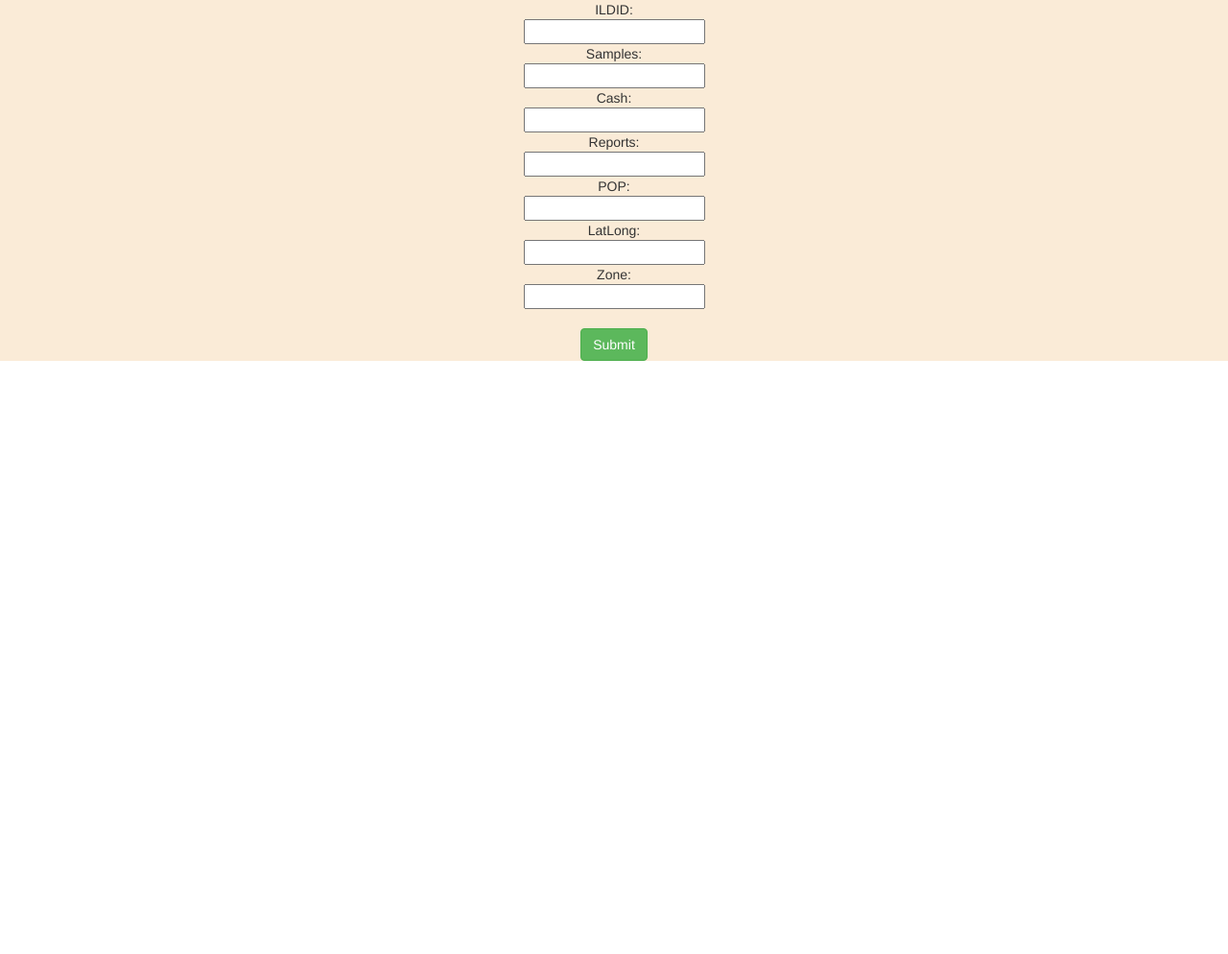
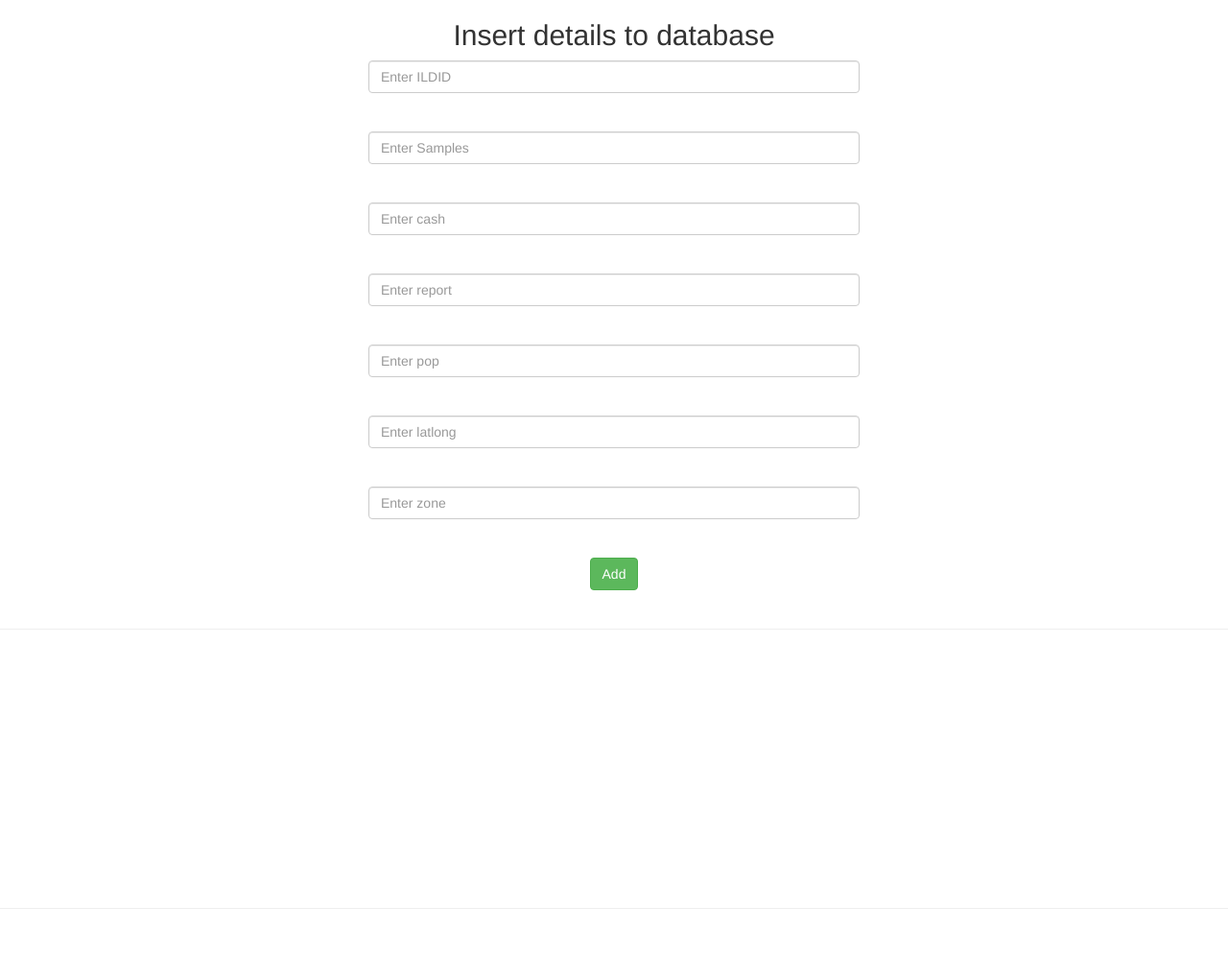
Before and after one commit to santy098/FriendIndeed_Playground, a plain HTML site: page FriendIndeed/index.html in a window 1280 px wide. Shown: the whole page at 96% size. Drawn offline with nearby package versions, Linux system fonts and the light colour scheme; no server answers.

Commit message:
Added styling for chartJS

```diff
--- a/FriendIndeed/index.html
+++ b/FriendIndeed/index.html
@@ -16,35 +16,47 @@
 <body>
 
     <center>
-        <div style="background-color:antiquewhite;">
-            ILDID:<br />
-            <input type="text" id="ildid" /><br />
-            Samples:<br />
-            <input type="text" id="samples" /><br />
-            Cash:<br />
-            <input type="text" id="cash" /><br />
-            Reports:<br />
-            <input type="text" id="reports" /><br />
-            POP:<br />
-            <input type="text" id="pop" /><br />
-            LatLong:<br />
-            <input type="text" id="latlong" /><br />
-            Zone:<br />
-            <input type="text" id="zone" /><br /><br />
-            <button type="button" class="btn btn-success" onclick="GetData()">Submit</button>
+
+        <div style="width:40%;">
+
+            <h2>Insert details to database</h2>
+
+            <input type="text" id="ildid" class="form-control" placeholder="Enter ILDID" /><br><br>
+            <input type="text" id="samples" class="form-control" placeholder="Enter Samples" /><br><br>
+            <input type="text" id="cash" class="form-control" placeholder="Enter cash" /><br><br>
+            <input type="text" id="reports" class="form-control" placeholder="Enter report" /><br><br>
+            <input type="text" id="pop" class="form-control" placeholder="Enter pop" /><br><br>
+            <input type="text" id="latlong" class="form-control" placeholder="Enter latlong" /><br><br>
+            <input type="text" id="zone" class="form-control" placeholder="Enter zone" /><br><br>
+
+            <button class="btn btn-success" onclick="getData()">Add</button>
+
         </div>
+
     </center>
+    <br /><hr /><br />
+
+    <div class="row">
+
             <div class="container">
-        <canvas id="myChart"></canvas>
+                <canvas id="myChart" width="300" height="100"></canvas>
             </div>
+    </div>
+    <div class="row">
             <div class="container">
-        <canvas id="myChart1"></canvas>
+                <canvas id="myChart1" width="300" height="100"></canvas>
             </div>
+    </div>
+    <br /><hr /><br />
+        <div class="row">
                 <div class="container">
-        <canvas id="myChart2"></canvas>
+                    <canvas id="myChart2" width="300" height="100"></canvas>
                 </div>
+        </div>
+        <div class="row">
                 <div class="container">
-        <canvas id="myChart3"></canvas>
+                     <canvas id="myChart3" width="300" height="100"></canvas>
+                </div>
         </div>
 
 </body>
--- a/FriendIndeed/index.js
+++ b/FriendIndeed/index.js
@@ -1,4 +1,4 @@
-function GetData() {
+function getData() {
     var dates = moment(new Date()).format("YYYY-MM-DD HH:mm:ss");
     var ildid = document.getElementById('ildid').value;
     var samples= document.getElementById('samples').value;
@@ -85,6 +85,20 @@ function GetData() {
 
                 }]
 
+            },
+            options: {
+                layout: {
+                    padding: {
+                        left: 50,
+                        right: 50,
+                        top: 20,
+                        bottom: 20
+                    }
+                },
+                title: {
+                    display: true,
+                    text: 'Pie chart'
+                }
             }
 
         });
@@ -123,7 +137,20 @@ function GetData() {
                                 beginAtZero: true
                             }
                         }]
+                },
+                layout: {
+                    padding: {
+                        left: 50,
+                        right: 50,
+                        top: 20,
+                        bottom: 20
                     }
+                },
+                title: {
+                    display: true,
+                    text: 'Line Graph'
+                }
+
             }
 
 
@@ -157,6 +184,20 @@ function GetData() {
                     borderWidth: 1
 
                 }]
+            },
+            options: {
+                layout: {
+                    padding: {
+                        left: 50,
+                        right: 50,
+                        top: 20,
+                        bottom: 20
+                    }
+                },
+                title: {
+                    display: true,
+                    text: 'Polar Area Graph'
+                }
             }
 
 
@@ -190,6 +231,20 @@ function GetData() {
                     borderWidth: 1
 
                 }]
+            },
+            options: {
+                layout: {
+                    padding: {
+                        left: 50,
+                        right: 50,
+                        top: 20,
+                        bottom: 20
+                    }
+                },
+                title: {
+                    display: true,
+                    text: 'Bar Chart'
+                }
             }
         });
     }
```
Lines whose indentation alone changed are shown as unchanged.
